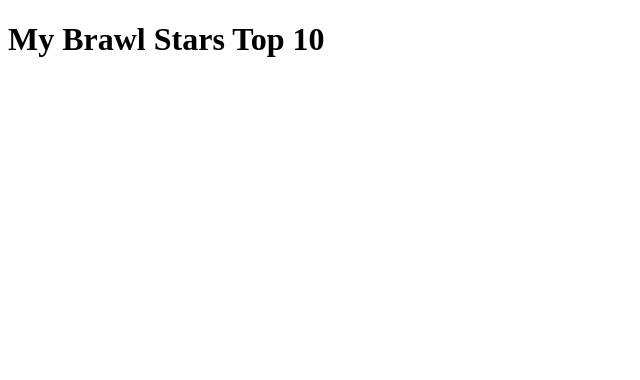
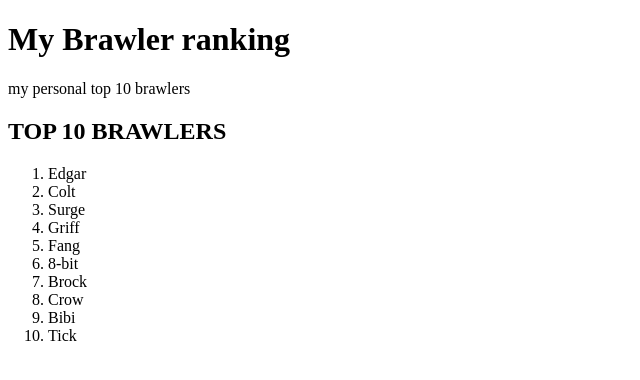
Before and after one commit to DOMIN4T0R/brawler_rank, a plain HTML site: page index.html in a window 1280 px wide. Shown: the whole page, without its empty margins (0-640 px from the left). Drawn offline with Linux system fonts and the light colour scheme.

Commit message:
top 10 brawler list

```diff
--- a/index.html
+++ b/index.html
@@ -8,7 +8,21 @@
 
 <body>
 
-    <h1>My Brawl Stars Top 10</h1>
+    <h1>My Brawler ranking</h1>
+    <p>my personal top 10 brawlers</p>
+    <h2>TOP 10 BRAWLERS</h2>
+    <ol>
+        <li>Edgar</li>
+        <li>Colt</li>
+        <li>Surge</li>
+        <li>Griff</li>
+        <li>Fang</li>
+        <li>8-bit</li>
+        <li>Brock</li>
+        <li>Crow</li>
+        <li>Bibi</li>
+        <li>Tick</li>
+    </ol>
 
 </body>
 </html>
```
